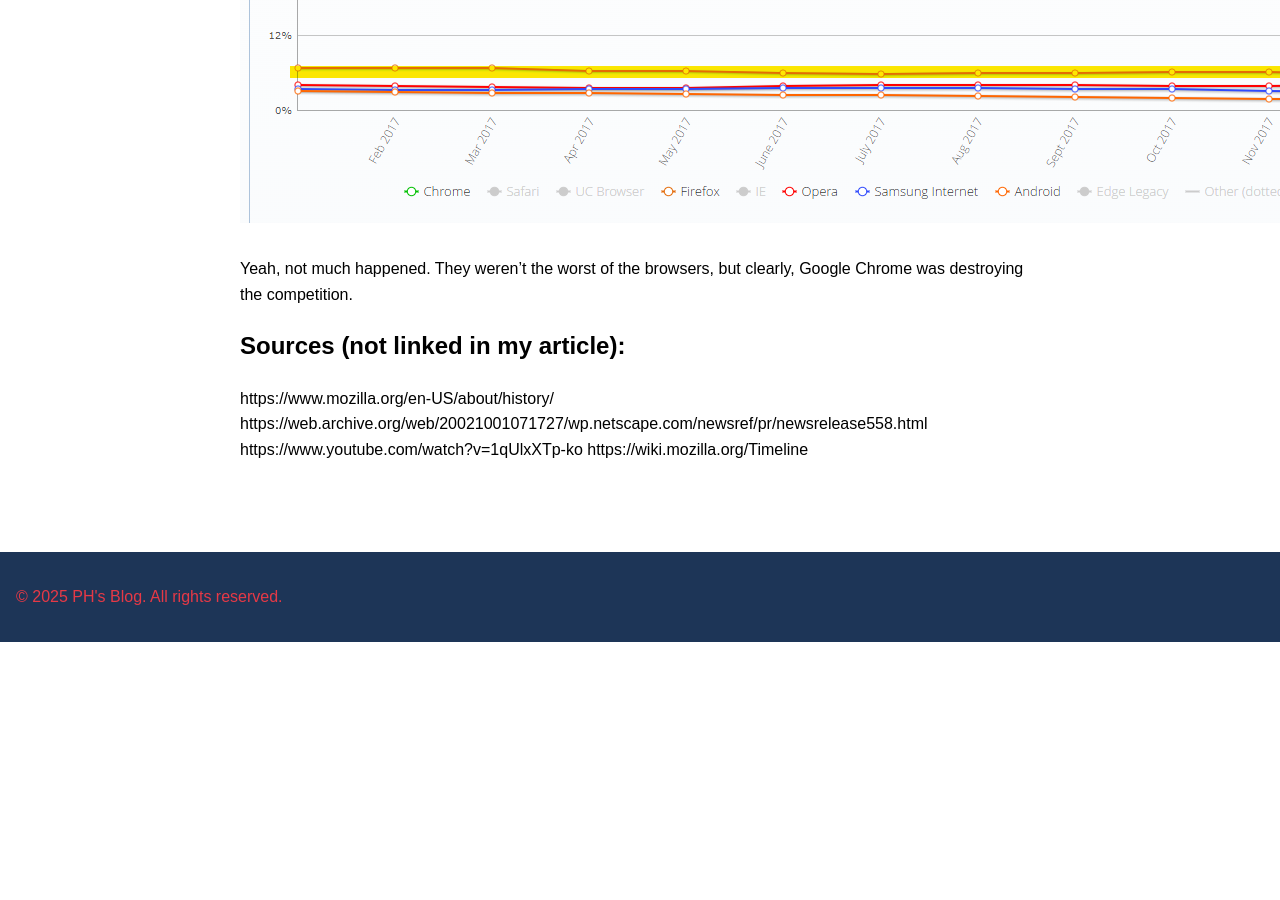
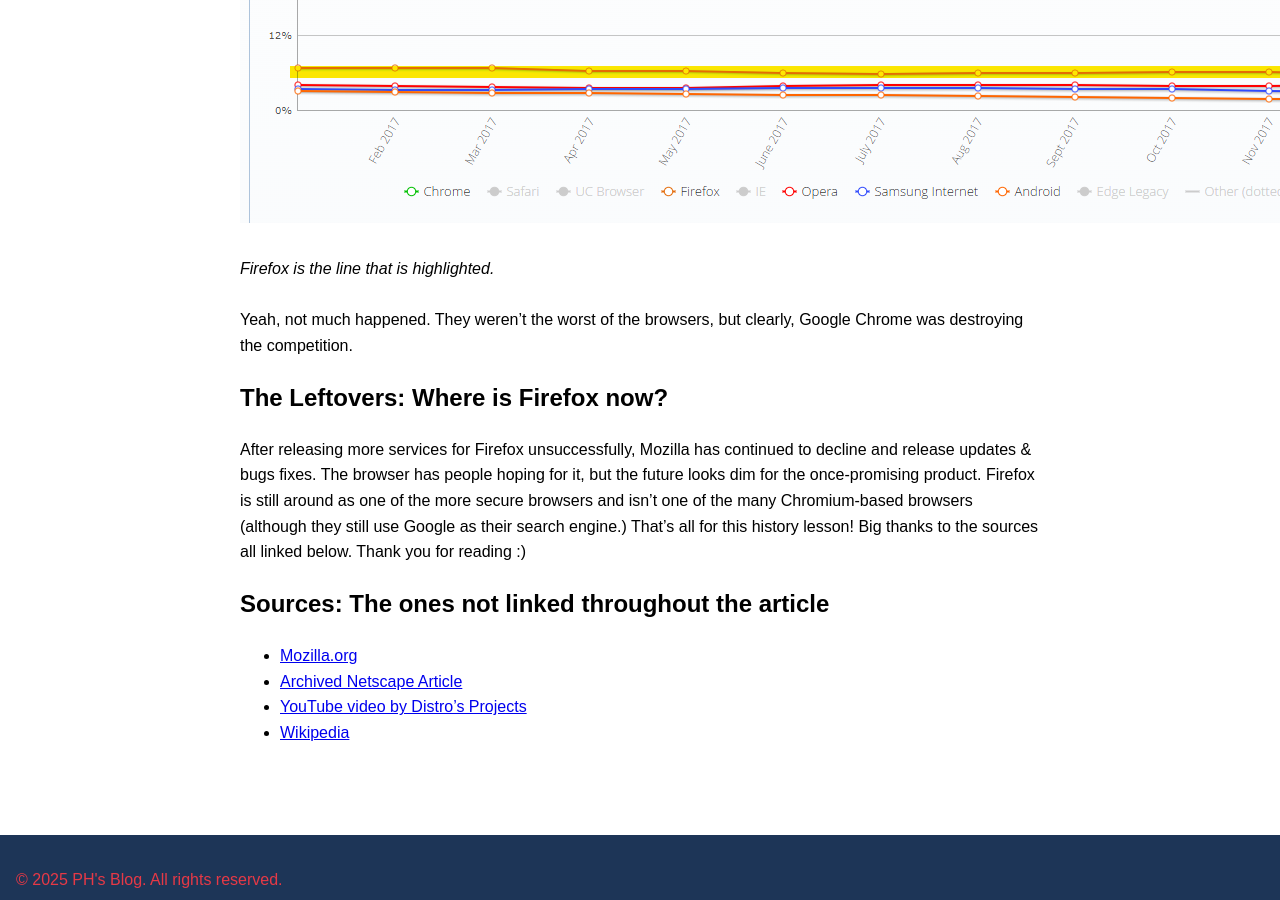
Before and after one commit to CaptainSapphire/PH-s-Blog, a Jekyll site: the page built from _posts/2025-02-25-the-history-of-firefox.md, in a window 1280 px wide and 900 px high, scrolled down 4366 px. Built offline with Jekyll 4.4.1, drawn with Linux system fonts in a browser that asks for light colours; our own code applies the rules of GitHub Pages for plain Markdown files; before the commit the page ends 5008 px from its top, so only the background shows below that.

Commit message:
Update 2025-02-25-the-history-of-firefox.md

```diff
--- a/_posts/2025-02-25-the-history-of-firefox.md
+++ b/_posts/2025-02-25-the-history-of-firefox.md
@@ -30,10 +30,14 @@
 *The logo for the project.* <br><br>
 ["Firefox 57 was released on November 14, 2017, with the name Firefox Quantum. ZDNet dubbed it a "comeback" following years of falling market share against Google Chrome."](https://en.wikipedia.org/wiki/Firefox_version_history#:~:text=Firefox%2057%20was%20released%20on,market%20share%20against%20Google%20Chrome.) However, let's take a look at the Firefox shares for that time. <br><br>
 ![Firefox Shares for 2017](https://github.com/CaptainSapphire/PH-s-Blog/blob/main/assets/February%202025/firefoxshares.png?raw=true)<br><br>
+*Firefox is the line that is highlighted.* <br><br>
 Yeah, not much happened. They weren't the worst of the browsers, but clearly, Google Chrome was destroying the competition.
 
-## Sources (not linked in my article):
-https://www.mozilla.org/en-US/about/history/
-https://web.archive.org/web/20021001071727/wp.netscape.com/newsref/pr/newsrelease558.html
-https://www.youtube.com/watch?v=1qUlxXTp-ko
-https://wiki.mozilla.org/Timeline
+# The Leftovers: Where is Firefox now?
+After releasing more services for Firefox unsuccessfully, Mozilla has continued to decline and release updates & bugs fixes. The browser has people hoping for it, but the future looks dim for the once-promising product. Firefox is still around as one of the more secure browsers and isn't one of the many Chromium-based browsers (although they still use Google as their search engine.) That's all for this history lesson! Big thanks to the sources all linked below. Thank you for reading :)
+
+## Sources: The ones not linked throughout the article
+- [Mozilla.org](https://www.mozilla.org/en-US/about/history/)
+- [Archived Netscape Article](https://web.archive.org/web/20021001071727/wp.netscape.com/newsref/pr/newsrelease558.html)
+- [YouTube video by Distro's Projects](https://www.youtube.com/watch?v=1qUlxXTp-ko)
+- [Wikipedia](https://wiki.mozilla.org/Timeline)
```
